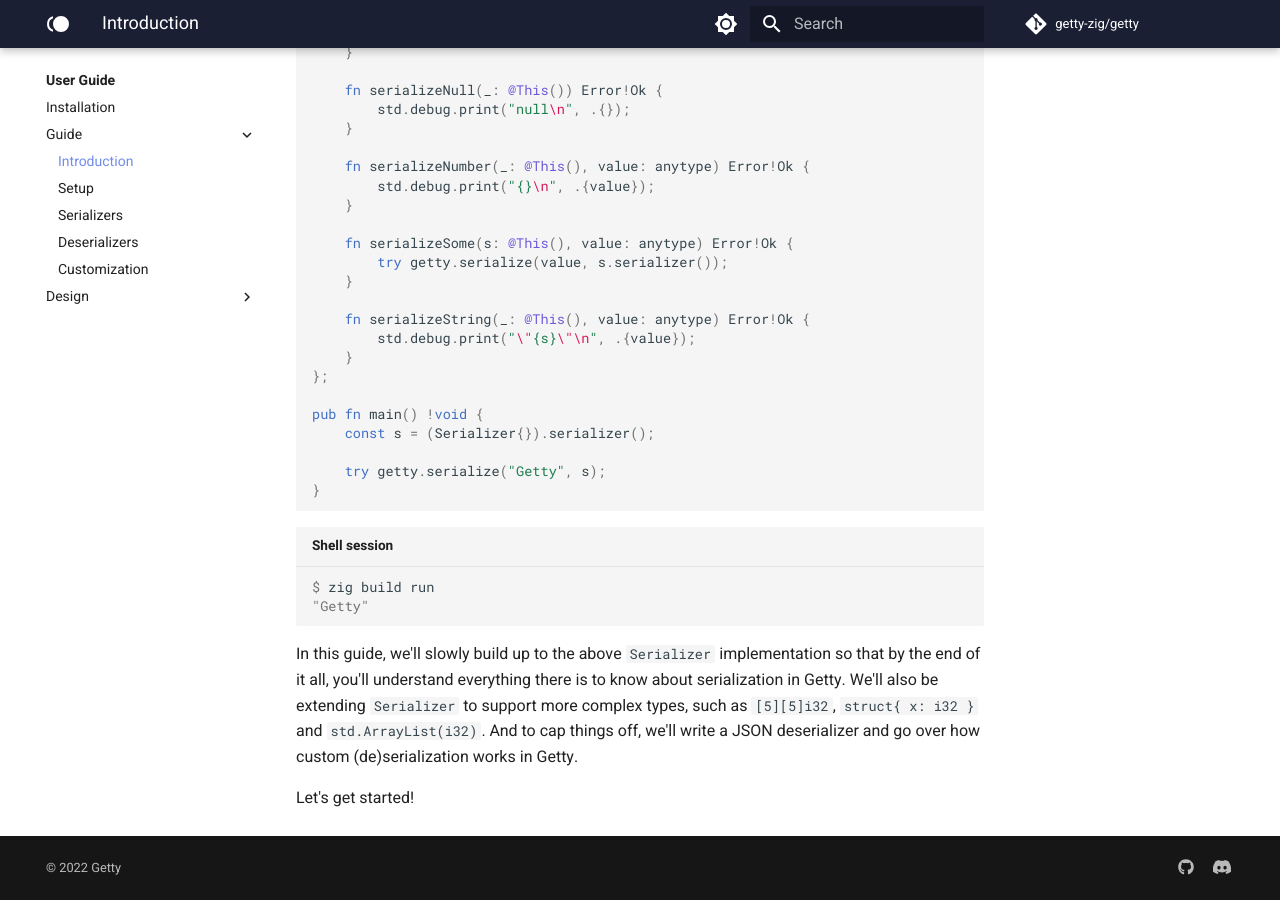
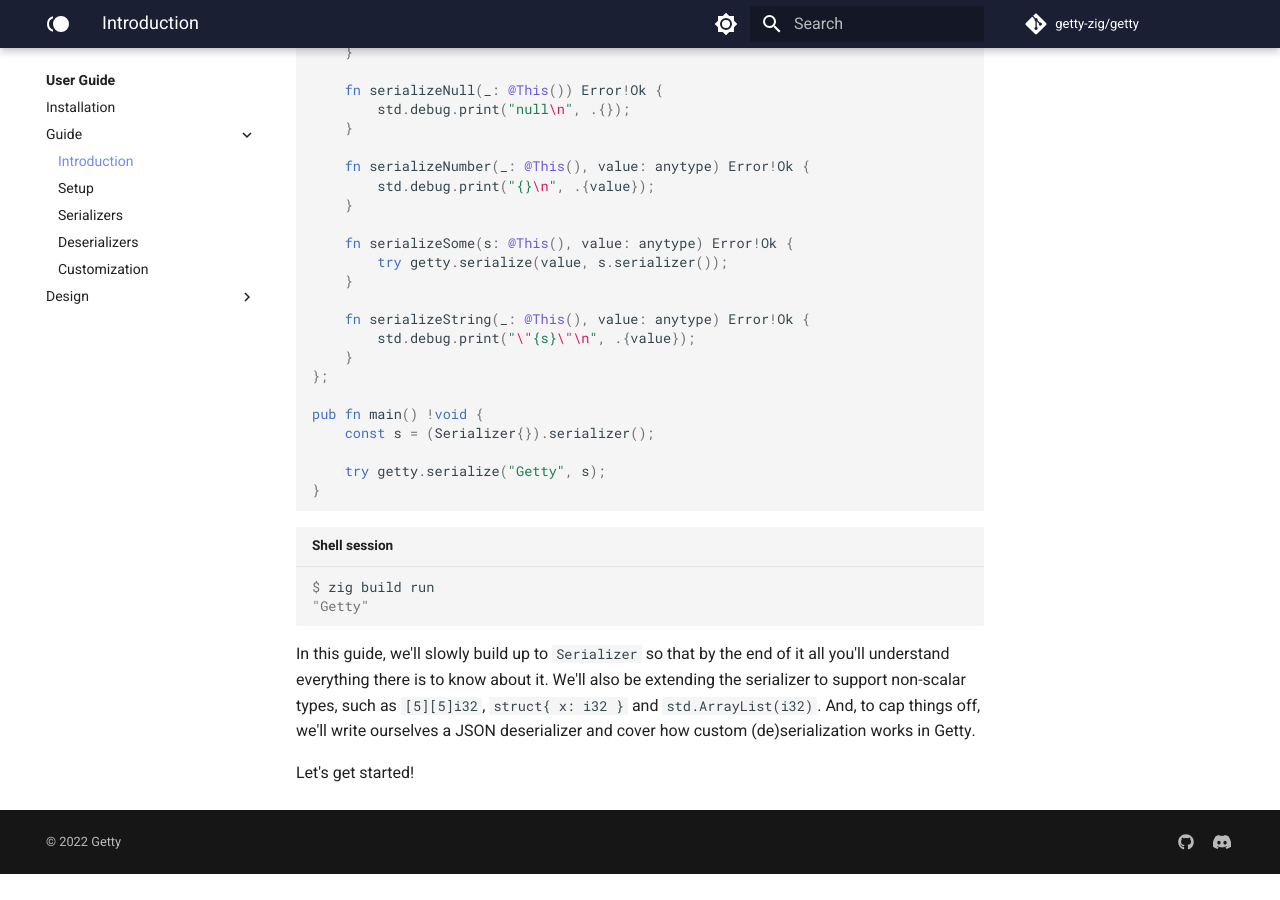
Before and after one commit to getty-zig/getty.so, an MkDocs documentation site: the page built from docs/user-guide/guide/introduction.md, in a window 1280 px wide and 900 px high, scrolled down 1017 px. Built offline with MkDocs 1.6.1 and Material for MkDocs 9.7.7, drawn with Linux system fonts in a browser that asks for light colours; comment, search, counter and statistics services are not loaded; after the commit the page ends 1891 px from its top, so only the background shows below that; some of the changed text lies outside the part shown.

Commit message:
guide: Update intro

````diff
--- a/docs/user-guide/guide/introduction.md
+++ b/docs/user-guide/guide/introduction.md
@@ -2,8 +2,8 @@
 
 The goal of Getty is to make writing (de)serializers in Zig easier for you.
 
-You can see some of that in the JSON serializer below, which supports scalar
-and string values. At around 50 lines of code, `Serializer` is a fully
+As an example, the following code defines a JSON serializer that supports
+scalar and string values. At around 50 lines, `Serializer` is a fully
 functional serializer capable of converting values of type `bool`, `i32`,
 `enum{ foo }`, `[]u8`, `*const [5]u8`, `?void`, and more into JSON!
 
@@ -74,11 +74,11 @@ $ zig build run
 "Getty"
 ```
 
-In this guide, we'll slowly build up to the above `Serializer` implementation
-so that by the end of it all, you'll understand everything there is to know
-about serialization in Getty. We'll also be extending `Serializer` to
-support more complex types, such as `[5][5]i32`, `struct{ x: i32 }`
-and `std.ArrayList(i32)`. And to cap things off, we'll write a JSON
-deserializer and go over how custom (de)serialization works in Getty.
+In this guide, we'll slowly build up to `Serializer` so that by the end of it
+all you'll understand everything there is to know about it. We'll also be
+extending the serializer to support non-scalar types, such as `[5][5]i32`,
+`struct{ x: i32 }` and `std.ArrayList(i32)`. And, to cap things off, we'll
+write ourselves a JSON deserializer and cover how custom (de)serialization
+works in Getty.
 
 Let's get started!
````
